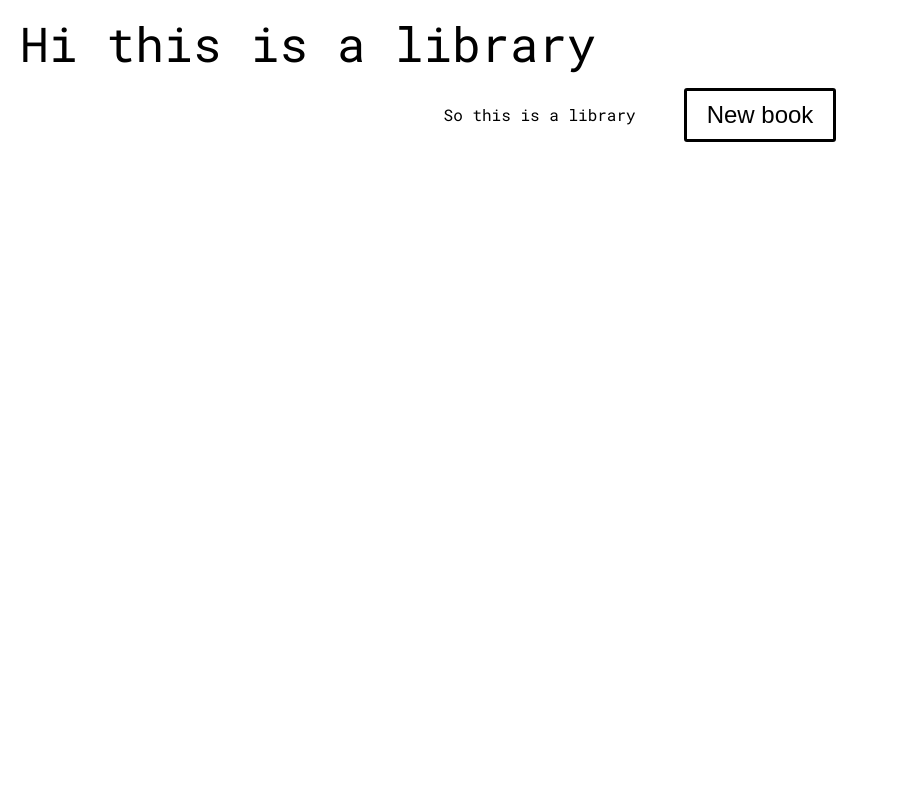
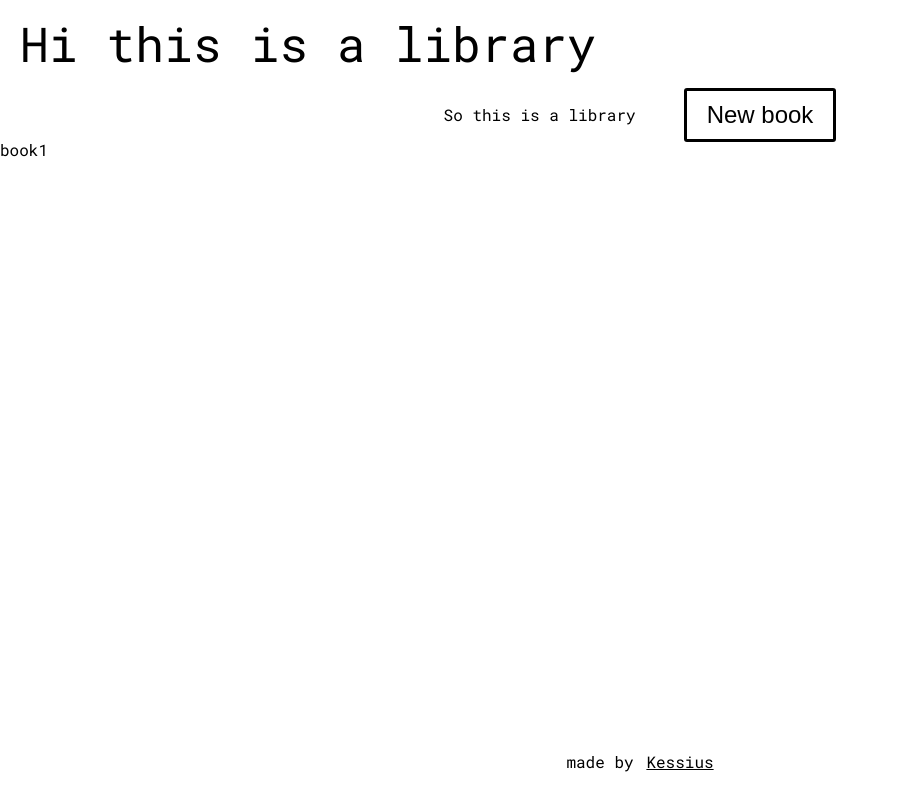
Before and after one commit to Kessius00/library, a plain HTML site: page index.html in a window 1280 px wide. Shown: the whole page, without its empty margins (0-898 px from the left). Drawn offline with Linux system fonts and the light colour scheme.

Commit message:
work out the bookLayout with grid

```diff
--- a/index.html
+++ b/index.html
@@ -16,12 +16,26 @@
 <body>
 
     <div class="middlepage" id="middlepage">
-        <h1 style="font-size: 3rem; padding: 20px;">Hi this is a library</h1>
-        <div class="paragr">
-            <p>So this is a library</p>
-            <button class="btn new_book" onclick="openForm()">New book</button>
+        <div class="toppage">
+            <h1 style="font-size: 3rem; padding: 20px;">Hi this is a library</h1>
+            <div class="paragr">
+                <p>So this is a library</p>
+                <button class="btn new_book" onclick="openForm()">New book</button>
+            </div>
         </div>
-        <div class="books-layout"></div>
+        <div class="booksLayout">
+            <div class="book">
+                book1
+            </div>
+
+
+
+
+
+        </div>
+        <div class="footer" >
+            made by<a style="color: black; margin-left: 0.8rem;" href="https://github.com/Kessius00"> Kessius</a>
+        </div>
     </div>
 
     <div class="popUpform" style="display: none; border: #222222 dashed 4px;" id="popUpform">
--- a/script.js
+++ b/script.js
@@ -24,22 +24,33 @@ function closeForm(){
 
 // actual functionality of the main idea
 const booksLayout = document.querySelector('.booksLayout');
+const newDiv = document.createElement('div');
+submit.addEventListener('click', addBookToLibrary);
 
 
 
-let myLibrary = ['<div>hoi</div>'];
+
+let myLibrary = [];
 
 function Book() {
   // the constructor...
 
 }
 
+
+booksLayout.appendChild(newDiv);
+
+
 function addBookToLibrary() {
   // do stuff here
-  for(i in myLibrary){
-      booksLayout.appendChild(i)
+    let newBook = newDiv;
+    newBook.textContent = 'bbook 1';
 
-  }
+    myLibrary.push(newBook)
+
+    for (i in myLibrary){
+        booksLayout.appendChild(i)
+    }
 }
 
 
--- a/style.css
+++ b/style.css
@@ -70,7 +70,32 @@ input[type="text"], input[type="number"]{
     background-color: #eeeeee;
 }
 
+.booksLayout{
+    height: 100%;
+
+    display: grid;
+    grid-template-columns: repeat(auto-fill, minmax(33%, 1fr));
+    grid-template-rows: repeat(auto-fill, minmax(200px, 50%));
+}
+
+
 /* input[type="checkbox"]{
     height: 0;
     width: 0;
 } */
+
+
+.footer{
+    padding: 30px;
+    display: flex;
+    align-items: center;
+    justify-content: center;
+}
+
+#middlepage{
+    height: 100vh;
+    display: flex;
+    flex-direction: column;
+    justify-content: space-between;
+
+}
```
